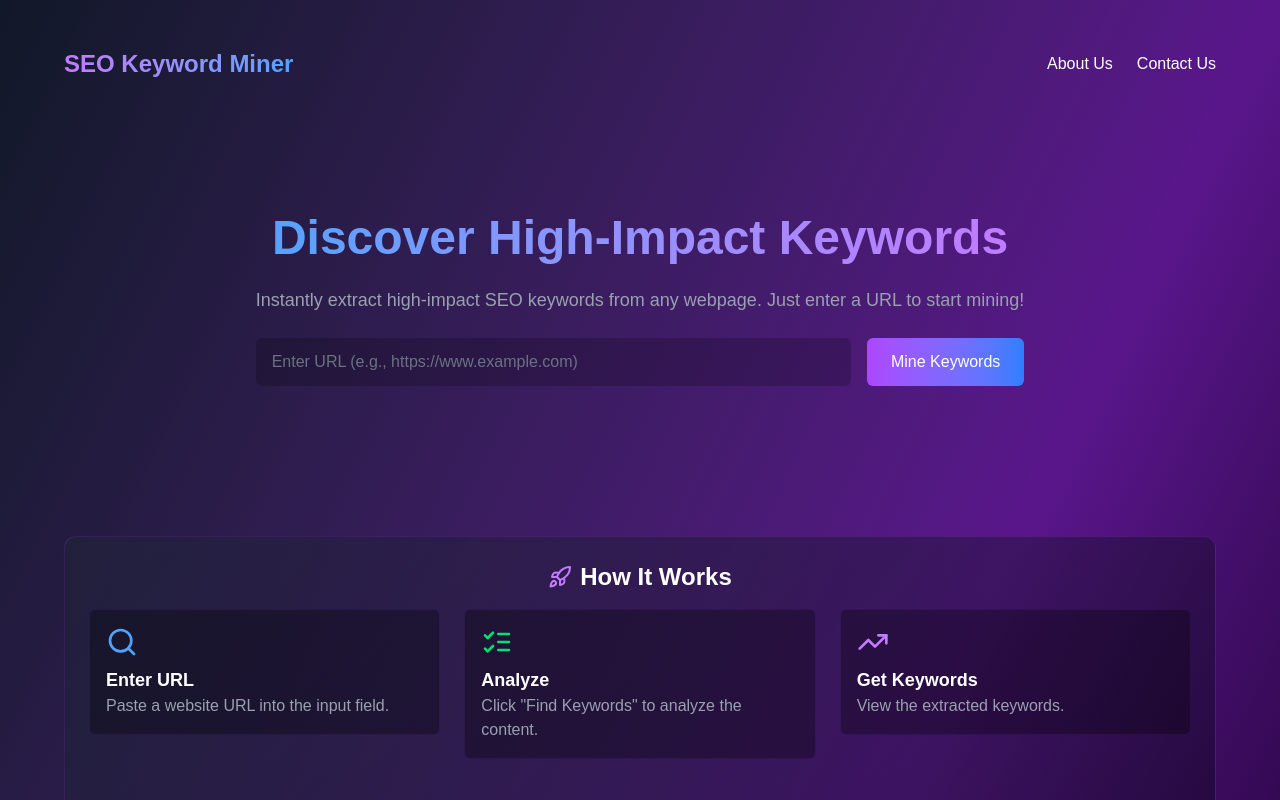
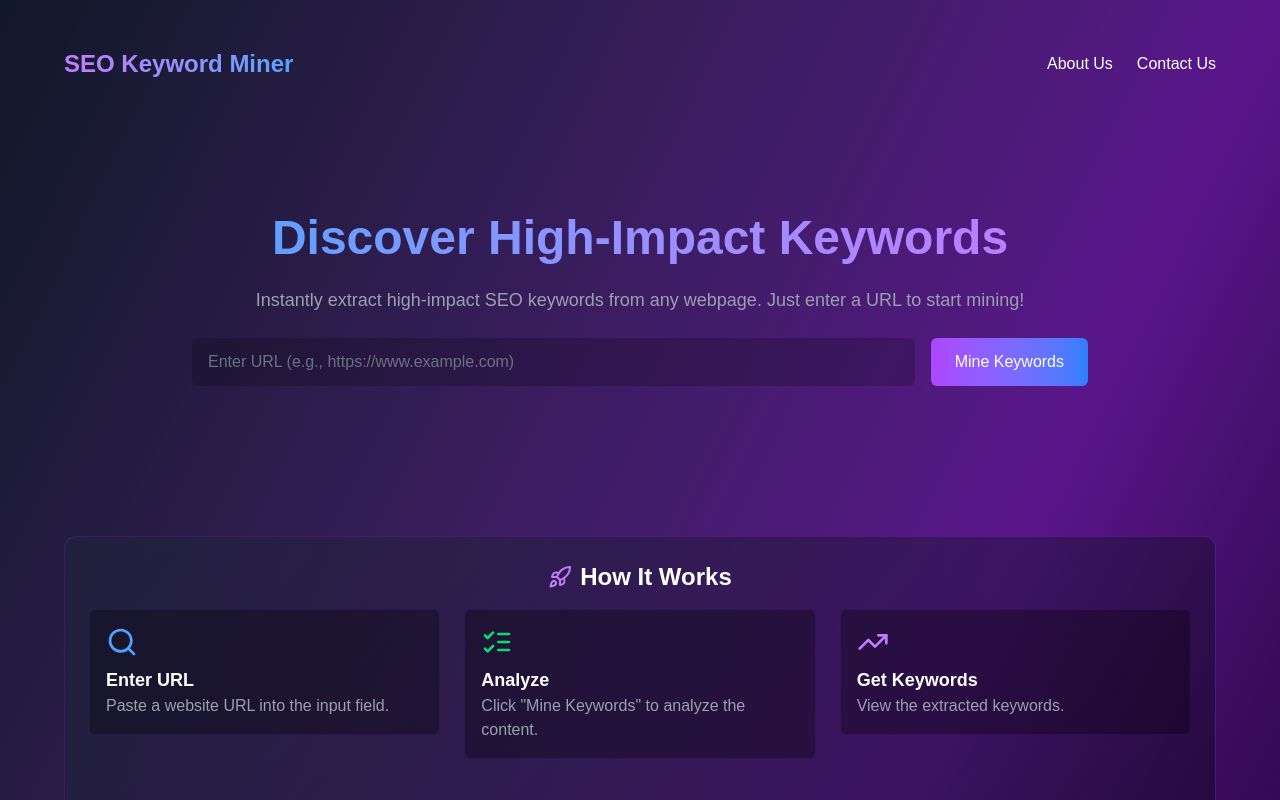
Before and after one commit to Ahmedj04/SEO-keywords-Extractor, a Next.js app: page / in a window 1280 px wide. Shown: the top 800 px of the page. Built offline with nearby package versions, Linux system fonts and the light colour scheme.

Commit message:
updated hero section style

```diff
--- a/pages/index.js
+++ b/pages/index.js
@@ -182,16 +182,6 @@ export default function Home() {
 
     return (
     <div className="min-h-screen bg-gradient-to-br from-gray-900 via-purple-900 to-black p-4 sm:p-8 ">
-        {/* Navigation Bar */}
-        {/* <nav className="flex justify-between items-center max-w-6xl mx-auto py-4 text-white">
-            <h1 className="text-2xl font-bold bg-clip-text text-transparent bg-gradient-to-r from-purple-400 to-blue-400">
-            SEO Keyword Miner
-            </h1>
-            <div className="space-x-6 text-sm sm:text-base">
-            <a href="#about" className="hover:text-purple-300 transition">About Us</a>
-            <a href="#contact" className="hover:text-purple-300 transition">Contact Us</a>
-            </div>
-        </nav> */}
 
          {/* Navigation Bar */}
         <nav className="flex items-center justify-between max-w-6xl mx-auto py-4 text-white">
@@ -235,8 +225,9 @@ export default function Home() {
             </div>
         </nav>
 
-        <section className="max-w-4xl mx-auto min-h-11/12 mt-10 h-80 flex justify-center items-center">
-            <div className='space-y-6'>
+        {/* hero section */}
+        <section className="max-w-4xl mx-auto space-y-6 mt-10 min-h-[20rem]  flex justify-center items-center">
+            <div className='space-y-6 w-full'>
                 <div className="text-center">
                     <h1 className="text-3xl sm:text-4xl md:text-5xl md:leading-16 font-bold text-transparent bg-clip-text bg-gradient-to-r from-blue-400 to-purple-400 mb-4">
                         {/* SEO Keyword Miner */}
@@ -353,7 +344,7 @@ export default function Home() {
                 <div className="bg-black/30 rounded-md p-4 border border-purple-500/10">
                     <ListChecks className="w-8 h-8 text-green-400 mb-2" />
                     <h3 className="font-semibold text-lg text-white">Analyze</h3>
-                    <p className="text-gray-400">Click "Find Keywords" to analyze the content.</p>
+                    <p className="text-gray-400">Click "Mine Keywords" to analyze the content.</p>
                 </div>
                 </div>
                 <div className="space-y-2">
```
